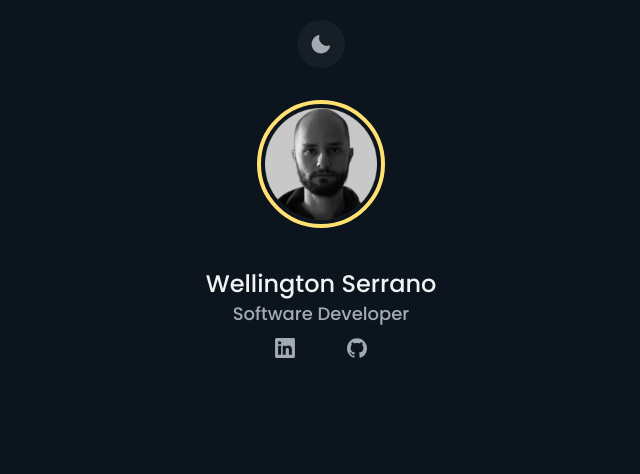
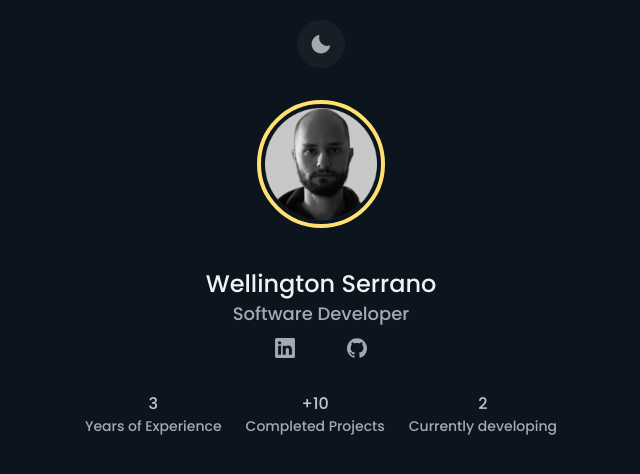
Before and after one commit to wellserrano/my-portfolio, a React (Vite) app: page / in a window 1280 px wide. Shown: the top 474 px of the page, without its empty margins (319-959 px from the left). Built offline with nearby package versions, Linux system fonts and the light colour scheme.

Commit message:
feat: TextBox component

```diff
--- /dev/null
+++ b/src/components/TextBox.tsx
@@ -0,0 +1,14 @@
+interface Props {
+  amount: string
+  subject: string
+}
+
+export function TextBox({amount, subject} : Props) {
+  return (
+    <div className="flex flex-col justify-center items-center text-center">
+      <p className="text-[#C3C7CB] text-base">{amount}</p>
+      <p className="text-[#A3ABB2] text-sm">{subject}</p>
+
+    </div>
+  )
+}
--- a/src/pages/Home.tsx
+++ b/src/pages/Home.tsx
@@ -1,5 +1,6 @@
 import { Avatar } from "../components/Avatar"
 import { DarkModeToggle } from "../components/DarkModeToggle"
+import { TextBox } from "../components/TextBox"
 
 import linkedinLogo from '../assets/linkedin.svg'
 import githubLogo from '../assets/github.svg'
@@ -16,7 +17,13 @@ export function Home() {
           <a href="https://www.linkedin.com/in/wellserrano/" target='_blank'><img src={ linkedinLogo } alt="linkedin logo" /></a>
           <a href="https://github.com/wellserrano" target='_blank'><img src={ githubLogo } alt="github logo" /></a>
         </div>
+        <div className="flex mt-8 gap-6">
+          <TextBox amount='3' subject='Years of Experience' />
+          <TextBox amount='+10' subject='Completed Projects'  />
+          <TextBox amount='2' subject='Currently developing' />
+        </div>
       </header>
+
     </div>
   )
 }
```
